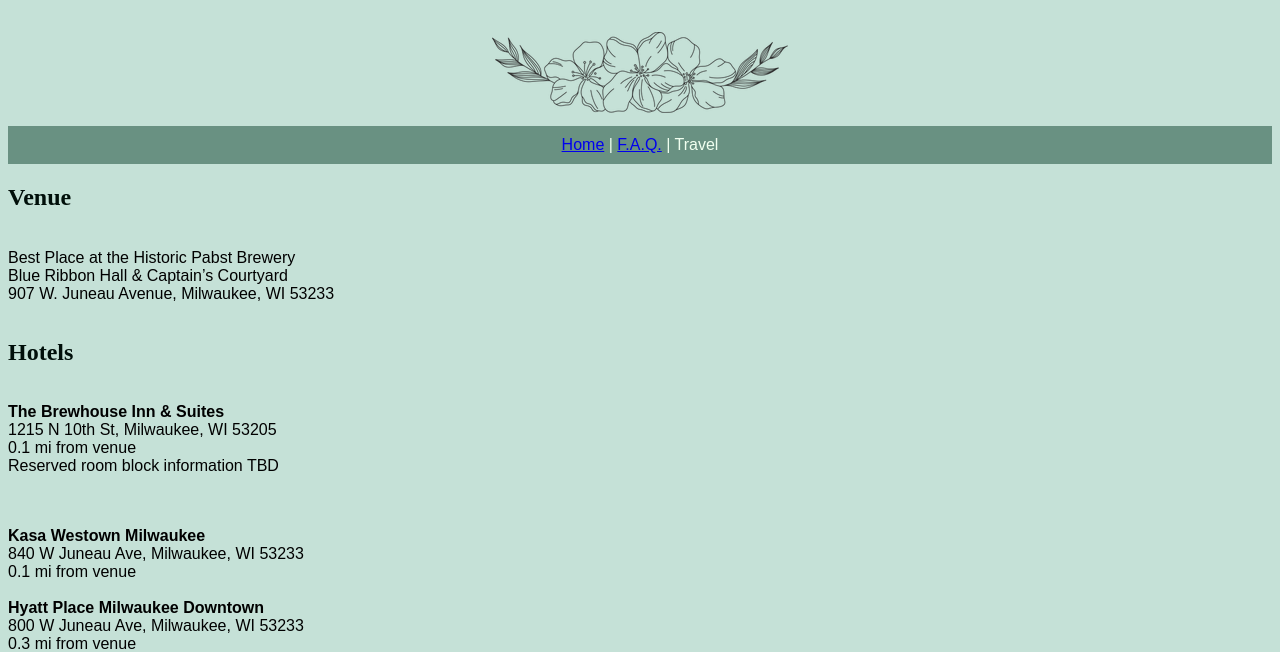
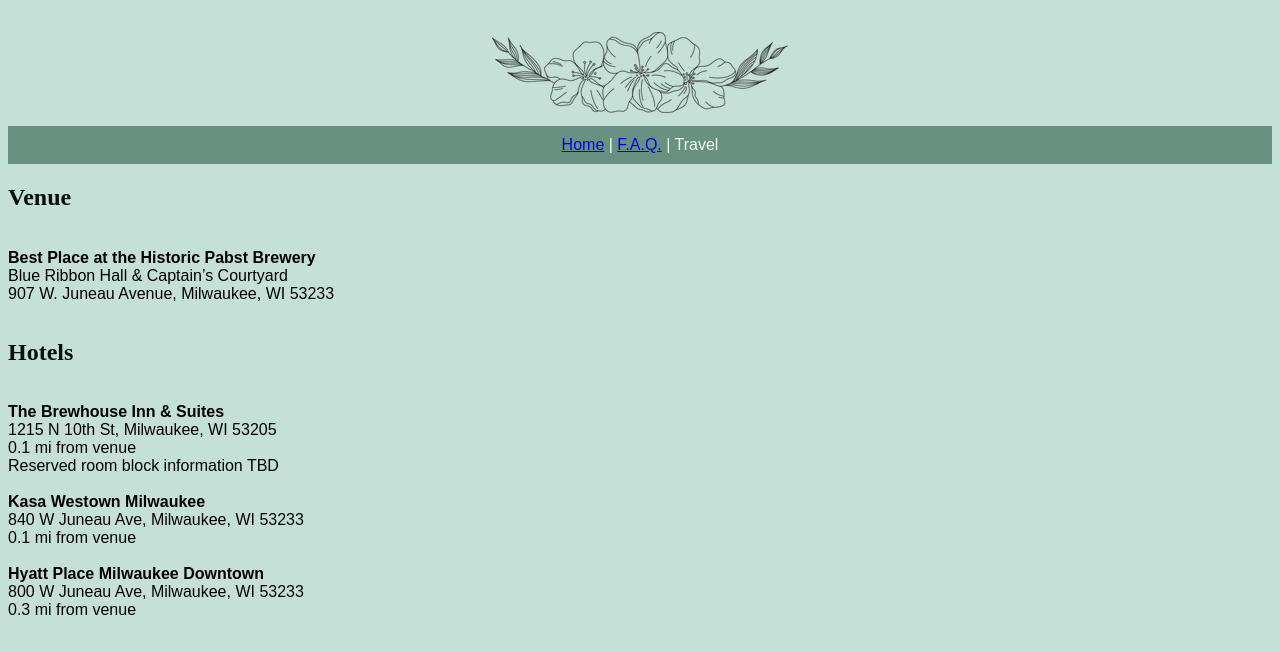
Before and after one commit to lburkhardt25/lburkhardt25, a plain HTML site: page travel.html in a window 1280 px wide. Shown: the part 147-799 px from the top of the page. Drawn offline with Linux system fonts and the light colour scheme.

Commit message:
line breaks, bold

```diff
--- a/travel.html
+++ b/travel.html
@@ -20,7 +20,7 @@
   <p>
   <h1>Venue</h1>
   <br>
-  Best Place at the Historic Pabst Brewery
+  <b>Best Place at the Historic Pabst Brewery</b>
   <br>
 	Blue Ribbon Hall & Captain’s Courtyard
   <br>
@@ -39,7 +39,6 @@
   0.1 mi from venue
   <br>
   Reserved room block information TBD
-  </p>
   <br><br>
   <b>Kasa Westown Milwaukee</b>
   <br>
@@ -52,6 +51,7 @@
 800 W Juneau Ave, Milwaukee, WI 53233
 <br>
 0.3 mi from venue
+</p>
 </section>
 
 <section>
```
